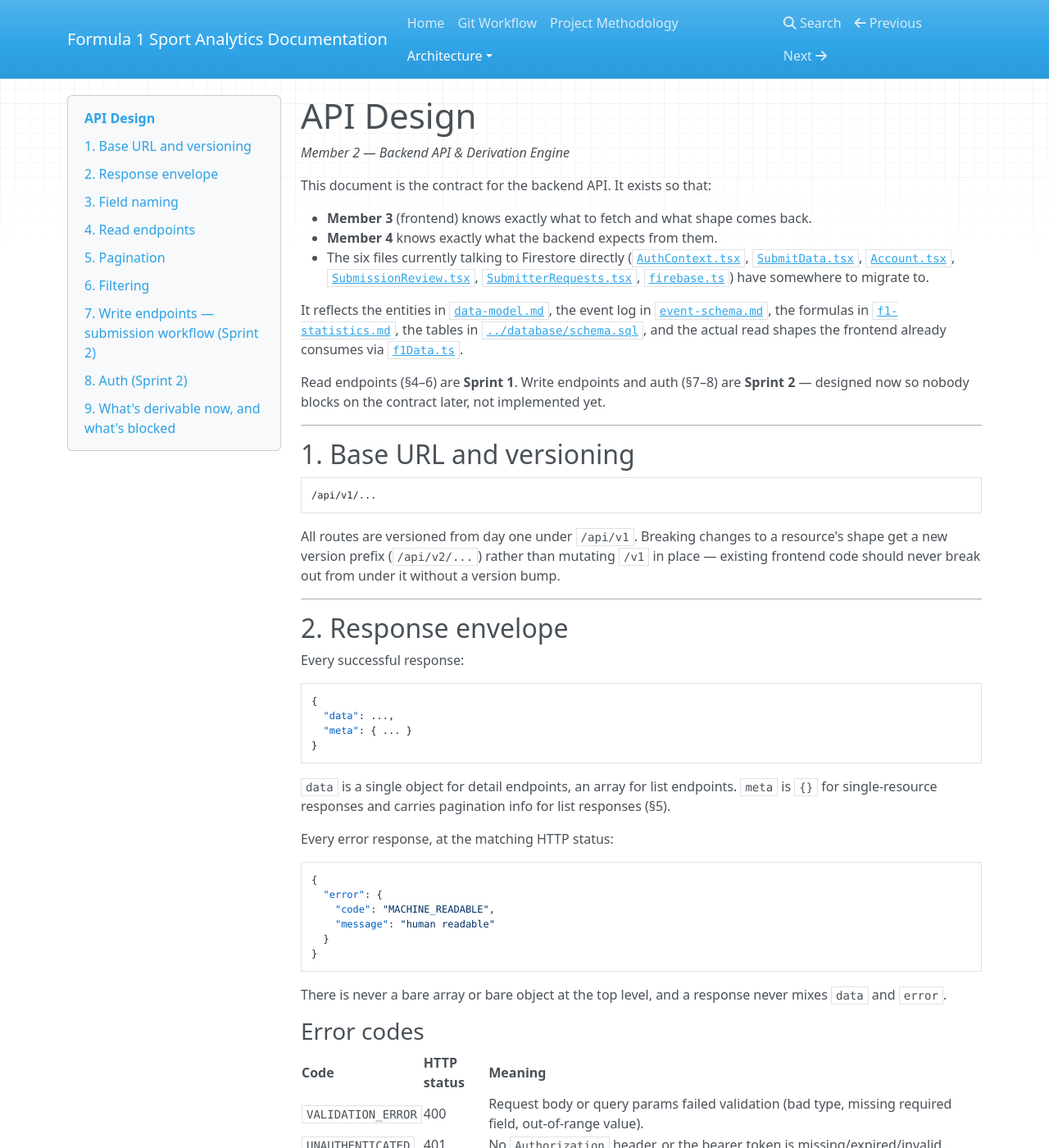
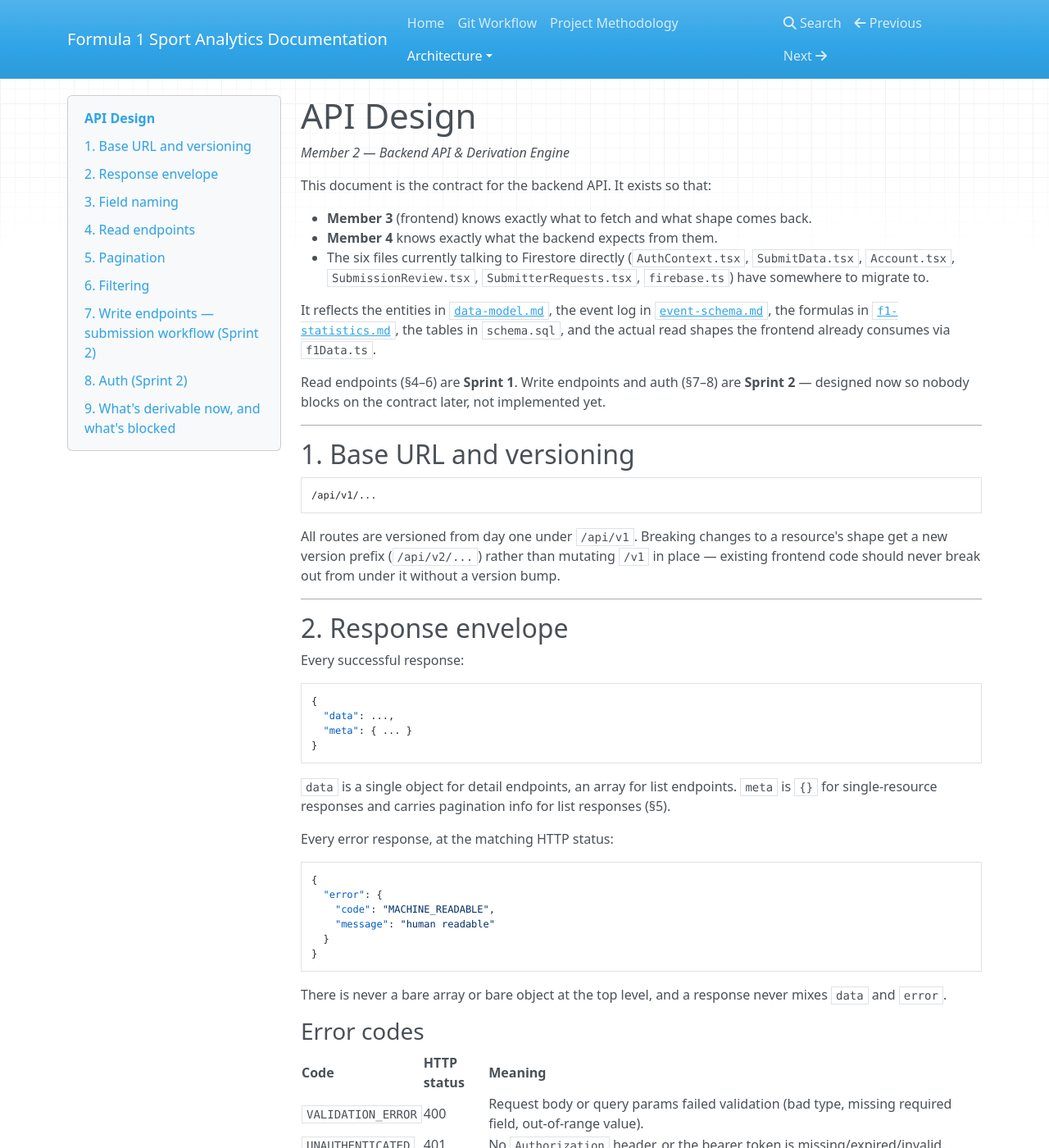
Before and after one commit to kayuraGovindsammy-del/Formula-One-SportsAnalytics, an MkDocs documentation site: the page built from docs/api-design.md, in a window 1280 px wide and 1400 px high. Shown: the whole window at 82% size. Built offline with MkDocs 1.6.1, drawn with Linux system fonts in a browser that asks for light colours; nearby versions of some CDN libraries; some of the changed text lies outside the part shown.

Commit message:
Fix broken documentation links

````diff
--- a/docs/api-design.md
+++ b/docs/api-design.md
@@ -6,9 +6,9 @@ This document is the contract for the backend API. It exists so that:
 
 - **Member 3** (frontend) knows exactly what to fetch and what shape comes back.
 - **Member 4** knows exactly what the backend expects from them.
-- The six files currently talking to Firestore directly ([`AuthContext.tsx`](../src/frontend/src/auth/AuthContext.tsx), [`SubmitData.tsx`](../src/frontend/src/pages/Submit/SubmitData.tsx), [`Account.tsx`](../src/frontend/src/pages/Auth/Account.tsx), [`SubmissionReview.tsx`](../src/frontend/src/pages/Admin/SubmissionReview.tsx), [`SubmitterRequests.tsx`](../src/frontend/src/pages/Admin/SubmitterRequests.tsx), [`firebase.ts`](../src/frontend/src/auth/firebase.ts)) have somewhere to migrate to.
+- The six files currently talking to Firestore directly (`AuthContext.tsx`, `SubmitData.tsx`, `Account.tsx`, `SubmissionReview.tsx`, `SubmitterRequests.tsx`, `firebase.ts`) have somewhere to migrate to.
 
-It reflects the entities in [`data-model.md`](data-model.md), the event log in [`event-schema.md`](event-schema.md), the formulas in [`f1-statistics.md`](f1-statistics.md), the tables in [`../database/schema.sql`](../database/schema.sql), and the actual read shapes the frontend already consumes via [`f1Data.ts`](../src/frontend/src/data/f1Data.ts).
+It reflects the entities in [`data-model.md`](data-model.md), the event log in [`event-schema.md`](event-schema.md), the formulas in [`f1-statistics.md`](f1-statistics.md), the tables in `schema.sql`, and the actual read shapes the frontend already consumes via `f1Data.ts`.
 
 Read endpoints (§4–6) are **Sprint 1**. Write endpoints and auth (§7–8) are **Sprint 2** — designed now so nobody blocks on the contract later, not implemented yet.
 
@@ -70,21 +70,21 @@ Sprint-2-specific codes are listed in §7–8 where they apply.
 
 **snake_case end to end. No camelCase transformation at the API boundary.**
 
-Every field name in every request and response body matches [`database/schema.sql`](../database/schema.sql) and `data/sample/*.json` exactly: `driver_id`, `lap_time_ms`, `is_pit_lap`, `submitted_by`, and so on. The backend does not rename fields for the frontend's convenience, and the frontend does not send camelCase and expect the backend to cope.
+Every field name in every request and response body matches `schema.sql` and `data/sample/*.json` exactly: `driver_id`, `lap_time_ms`, `is_pit_lap`, `submitted_by`, and so on. The backend does not rename fields for the frontend's convenience, and the frontend does not send camelCase and expect the backend to cope.
 
-This is deliberate, not an oversight: [`f1Data.ts`](../src/frontend/src/data/f1Data.ts) already does this translation client-side today — it imports raw snake_case JSON and maps it into camelCase types (`Driver.driverId`, `Race.hasSprint`, etc.) for the components. That seam already exists and already works. When `f1Data.ts` moves from static JSON imports to `fetch()` calls against this API, it keeps doing exactly the same mapping job it does now — just from a network response instead of a bundled file. Components (`Drivers.tsx`, `RaceDetails.tsx`, etc.) don't change at all.
+This is deliberate, not an oversight: `f1Data.ts` already does this translation client-side today — it imports raw snake_case JSON and maps it into camelCase types (`Driver.driverId`, `Race.hasSprint`, etc.) for the components. That seam already exists and already works. When `f1Data.ts` moves from static JSON imports to `fetch()` calls against this API, it keeps doing exactly the same mapping job it does now — just from a network response instead of a bundled file. Components (`Drivers.tsx`, `RaceDetails.tsx`, etc.) don't change at all.
 
 ---
 
 ## 4. Read endpoints
 
-Designed directly from what [`f1Data.ts`](../src/frontend/src/data/f1Data.ts) and its consuming pages ([`Dashboard.tsx`](../src/frontend/src/pages/Dashboard/Dashboard.tsx), [`Drivers.tsx`](../src/frontend/src/pages/Drivers/Drivers.tsx), [`Races.tsx`](../src/frontend/src/pages/Races/Races.tsx), [`DriverDetails.tsx`](../src/frontend/src/pages/DriverDetails/DriverDetails.tsx), [`RaceDetails.tsx`](../src/frontend/src/pages/RaceDetails/RaceDetails.tsx)) actually need today.
+Designed directly from what `f1Data.ts` and its consuming pages (`Dashboard.tsx`, `Drivers.tsx`, `Races.tsx`, `DriverDetails.tsx`, `RaceDetails.tsx`) actually need today.
 
 One identifier note up front: races are identified by `grand_prix_id` (e.g. `"2025_R13"`), matching `data-model.md` and `schema.sql`, **not** by bare `round`. The current frontend route (`RaceDetails.tsx`) matches on `race.round` alone, which breaks the moment two seasons share round numbers. Endpoints below use `grand_prix_id`; Member 3 will need a small routing change (`/races/:round` → `/races/:grand_prix_id`) when wiring this up — flagging it here rather than quietly designing around it.
 
 ### 4.1 `GET /api/v1/drivers` — driver list
 
-Backs [`Drivers.tsx`](../src/frontend/src/pages/Drivers/Drivers.tsx). `constructor_name` is resolved server-side via a join against `constructors`, so the frontend's hardcoded [`constructors.ts`](../src/frontend/src/data/constructors.ts) lookup table becomes unnecessary once this is wired up.
+Backs `Drivers.tsx`. `constructor_name` is resolved server-side via a join against `constructors`, so the frontend's hardcoded `constructors.ts` lookup table becomes unnecessary once this is wired up.
 
 ```json
 {
@@ -106,7 +106,7 @@ Backs [`Drivers.tsx`](../src/frontend/src/pages/Drivers/Drivers.tsx). `construct
 
 ### 4.2 `GET /api/v1/drivers/{driver_id}` — driver detail
 
-Backs [`DriverDetails.tsx`](../src/frontend/src/pages/DriverDetails/DriverDetails.tsx). Same shape as one list item.
+Backs `DriverDetails.tsx`. Same shape as one list item.
 
 ```json
 {
@@ -128,7 +128,7 @@ Backs [`DriverDetails.tsx`](../src/frontend/src/pages/DriverDetails/DriverDetail
 
 ### 4.3 `GET /api/v1/drivers/{driver_id}/stats?season=2025`
 
-Backs the "Wins / DNFs / Average Finish / Fastest Laps / Positions Gained / Consistency" stat placeholders in [`DriverDetails.tsx`](../src/frontend/src/pages/DriverDetails/DriverDetails.tsx) (currently hardcoded `"--"`). Per-season aggregation, computed per the formulas in [`f1-statistics.md`](f1-statistics.md) §3. Some fields are `null` — see §9 for why.
+Backs the "Wins / DNFs / Average Finish / Fastest Laps / Positions Gained / Consistency" stat placeholders in `DriverDetails.tsx` (currently hardcoded `"--"`). Per-season aggregation, computed per the formulas in [`f1-statistics.md`](f1-statistics.md) §3. Some fields are `null` — see §9 for why.
 
 ```json
 {
@@ -154,7 +154,7 @@ Backs the "Wins / DNFs / Average Finish / Fastest Laps / Positions Gained / Cons
 
 ### 4.4 `GET /api/v1/races` — race list
 
-Backs [`Races.tsx`](../src/frontend/src/pages/Races/Races.tsx). `has_results` tells the frontend whether a statistics/results endpoint call for this race will return real data or an empty derivation — this replaces the frontend's current hardcoded `race.round === belgianGpStatistics.round` check in `RaceDetails.tsx`.
+Backs `Races.tsx`. `has_results` tells the frontend whether a statistics/results endpoint call for this race will return real data or an empty derivation — this replaces the frontend's current hardcoded `race.round === belgianGpStatistics.round` check in `RaceDetails.tsx`.
 
 ```json
 {
@@ -179,7 +179,7 @@ Backs [`Races.tsx`](../src/frontend/src/pages/Races/Races.tsx). `has_results` te
 
 ### 4.5 `GET /api/v1/races/{grand_prix_id}` — race detail
 
-Backs the header of [`RaceDetails.tsx`](../src/frontend/src/pages/RaceDetails/RaceDetails.tsx). Includes the weekend's sessions so the frontend can find the session it needs (e.g. the `RACE` session's `session_id`) without a second round trip.
+Backs the header of `RaceDetails.tsx`. Includes the weekend's sessions so the frontend can find the session it needs (e.g. the `RACE` session's `session_id`) without a second round trip.
 
 ```json
 {
@@ -212,7 +212,7 @@ Backs the header of [`RaceDetails.tsx`](../src/frontend/src/pages/RaceDetails/Ra
 
 ### 4.6 `GET /api/v1/races/{grand_prix_id}/laps` — laps for a race
 
-Defaults to the `RACE` session (override with `?session_type=`, see §6). Raw `LAP_COMPLETED`-derived rows, matching [`laps.json`](../data/sample/laps.json) exactly.
+Defaults to the `RACE` session (override with `?session_type=`, see §6). Raw `LAP_COMPLETED`-derived rows, matching `laps.json` exactly.
 
 ```json
 {
@@ -242,7 +242,7 @@ Defaults to the `RACE` session (override with `?session_type=`, see §6). Raw `L
 
 ### 4.7 `GET /api/v1/races/{grand_prix_id}/events` — events for a race
 
-Defaults to the `RACE` session. Raw event log, matching [`events.json`](../data/sample/events.json) and the envelope in [`event-schema.md`](event-schema.md) §3.
+Defaults to the `RACE` session. Raw event log, matching `events.json` and the envelope in [`event-schema.md`](event-schema.md) §3.
 
 ```json
 {
@@ -343,7 +343,7 @@ Unknown query params are ignored, not rejected — keeps this forward-compatible
 
 ## 7. Write endpoints — submission workflow (Sprint 2)
 
-> **Sprint 2.** These replace the direct Firestore writes in [`SubmitData.tsx`](../src/frontend/src/pages/Submit/SubmitData.tsx), [`SubmissionReview.tsx`](../src/frontend/src/pages/Admin/SubmissionReview.tsx), and [`SubmitterRequests.tsx`](../src/frontend/src/pages/Admin/SubmitterRequests.tsx). Designed now so the contract is settled; not implemented in Sprint 1.
+> **Sprint 2.** These replace the direct Firestore writes in `SubmitData.tsx`, `SubmissionReview.tsx`, and `SubmitterRequests.tsx`. Designed now so the contract is settled; not implemented in Sprint 1.
 
 All require auth (§8). The event envelope inside a submission is exactly the shape in [`event-schema.md`](event-schema.md) §3 — the backend does not define a second, competing event shape.
 
@@ -413,7 +413,7 @@ A `SUBMITTER` sees only their own submissions; an `ADMIN` sees all. Filters: `st
 
 ## 8. Auth (Sprint 2)
 
-> **Sprint 2.** Firebase Auth stays for identity — only Firestore-as-database goes away. This is what replaces the direct `getAuth`/`onAuthStateChanged`/Firestore-user-doc pattern in [`AuthContext.tsx`](../src/frontend/src/auth/AuthContext.tsx).
+> **Sprint 2.** Firebase Auth stays for identity — only Firestore-as-database goes away. This is what replaces the direct `getAuth`/`onAuthStateChanged`/Firestore-user-doc pattern in `AuthContext.tsx`.
 
 **Contract:**
 
````
